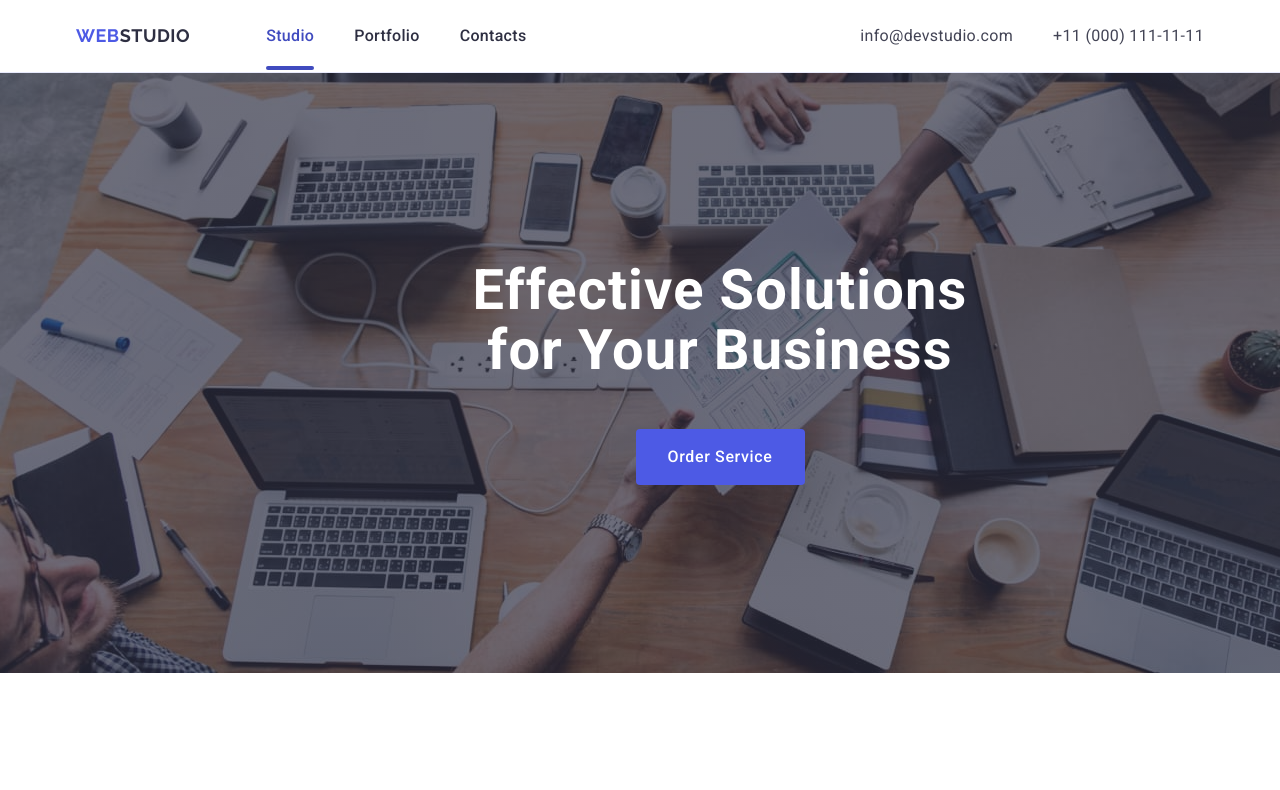
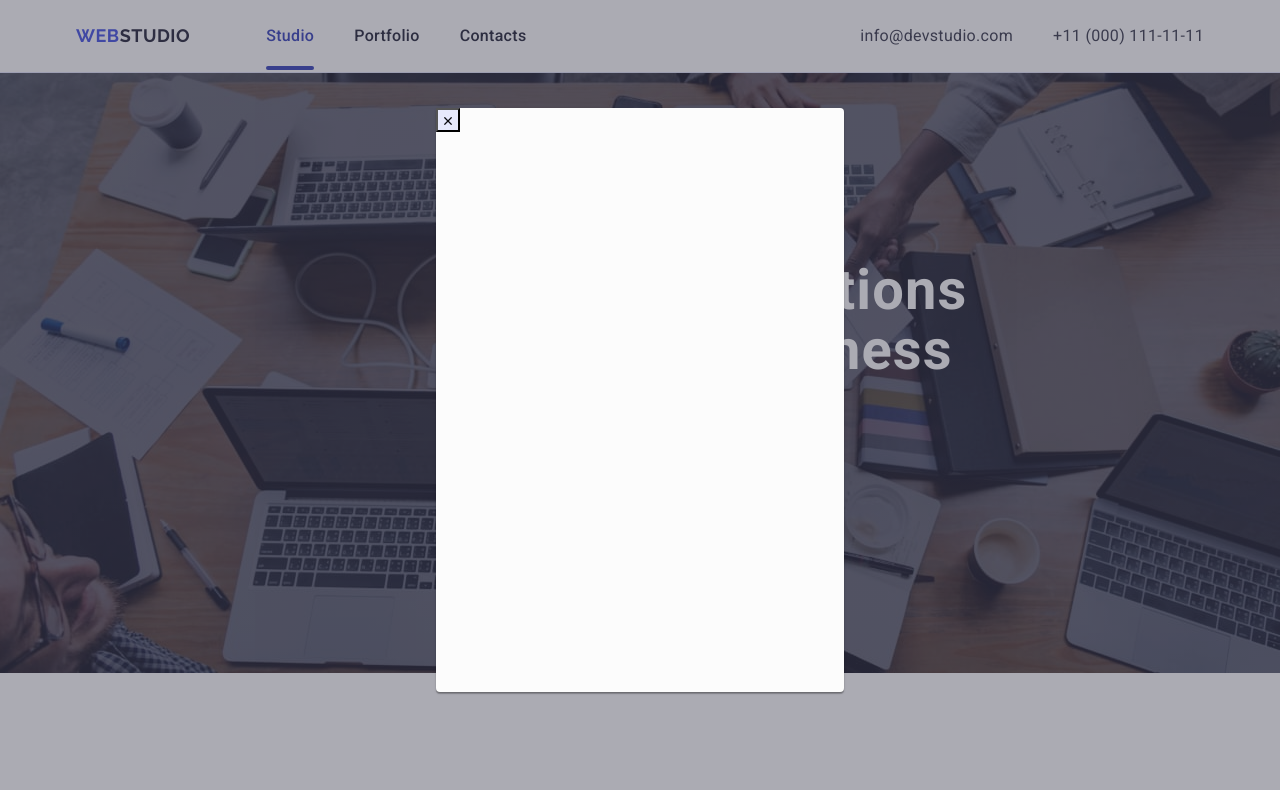
Before and after one commit to Sofia2194/goit-markup-hw-05, a plain HTML site: page index.html in a window 1280 px wide. Shown: the top 790 px of the page. Drawn offline with nearby package versions, Linux system fonts and the light colour scheme.

Commit message:
Update styles.css

```diff
--- a/css/styles.css
+++ b/css/styles.css
@@ -533,3 +533,42 @@ img {
 }
 
 /*!--------------------**/
+
+/*!-------backdrop style-------**/
+
+.backdrop {
+  position: fixed;
+  top: 0;
+  left: 0;
+  width: 100%;
+  height: 100%;
+  background: var(--NAVY-BLUE-modal, rgba(46, 47, 66, 0.4));
+}
+
+/*!--------------------**/
+
+/*!-------modal-------**/
+
+.modal {
+  position: absolute;
+  top: 50%;
+  left: 50%;
+  transform: translate(-50%, -50%);
+  width: 408px;
+  min-height: 584px;
+  border-radius: 4px;
+  background: var(--DAIRY, #fcfcfc);
+  box-shadow: 0px 1px 1px 0px rgba(0, 0, 0, 0.14),
+    0px 1px 3px 0px rgba(0, 0, 0, 0.12), 0px 2px 1px 0px rgba(0, 0, 0, 0.2);
+}
+.modal-close-btn {
+  stroke: #2e2f42;
+  background-color: #e7e9fc;
+}
+.modal-close-btn:hover,
+.modal-close-btn:focus {
+  background-color: #404bbf;
+  stroke: #ffffff;
+}
+
+/*!--------------------**/
```
